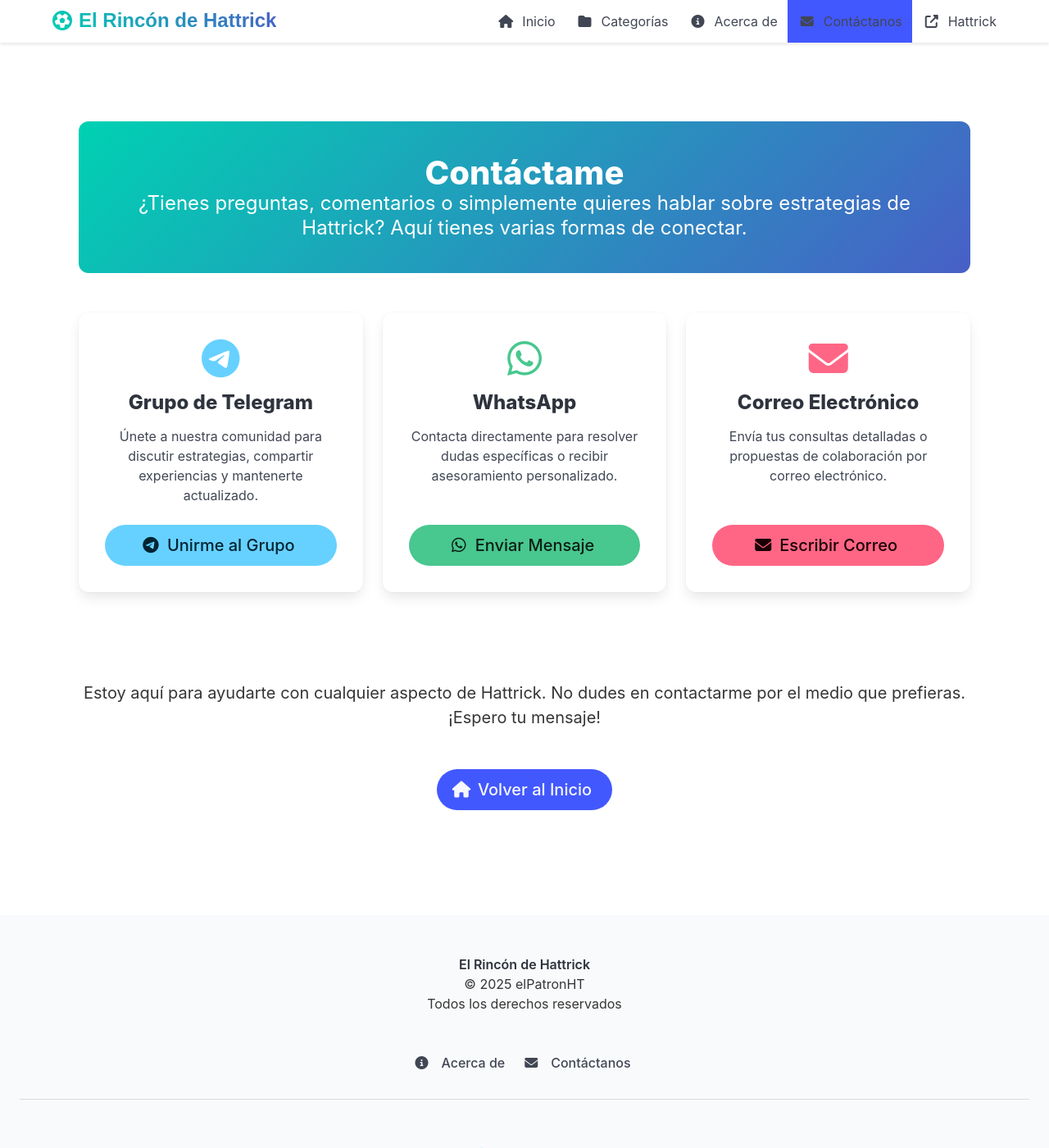
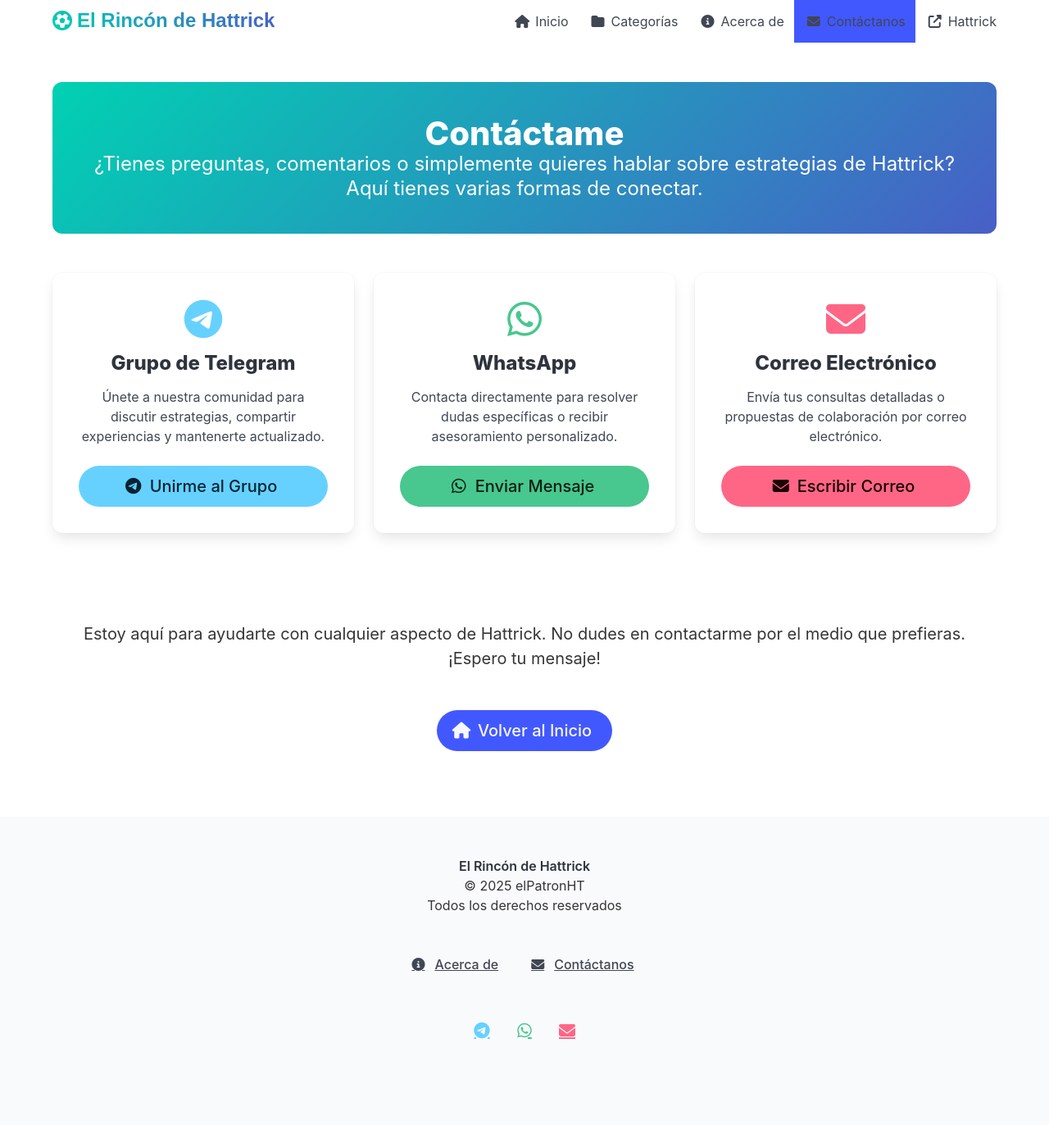
Before and after one commit to RinconHattrick/rinconhattrick.github.io, a Jekyll site: the page built from contact.html, in a window 1280 px wide and 1400 px high. Shown: the whole window at 82% size. Built offline with Jekyll 4.4.1, drawn with Linux system fonts in a browser that asks for light colours.

Commit message:
Add files via upload

```diff
--- a/_includes/footer.html
+++ b/_includes/footer.html
@@ -74,50 +74,3 @@
     </div>
   </div>
 </footer>
-
-<style>
-  .footer {
-    padding: 3rem 1.5rem;
-  }
-
-  .footer-nav {
-    border-bottom: 1px solid #dbdbdb;
-    padding-bottom: 1.5rem;
-  }
-
-  .icon-text {
-    align-items: center;
-    display: inline-flex;
-    gap: 0.5rem;
-  }
-
-  .button.is-text {
-    text-decoration: none;
-    padding: 0.5rem;
-    height: auto;
-    min-width: 2.5rem;
-  }
-
-  .button.is-text:hover {
-    background-color: rgba(0, 0, 0, 0.05);
-    border-radius: 4px;
-  }
-
-  .social-links {
-    margin-top: 1.5rem;
-  }
-
-  .social-links .button.is-text {
-    transition: transform 0.2s ease;
-  }
-
-  .social-links .button.is-text:hover {
-    transform: translateY(-2px);
-  }
-
-  @media print {
-    footer {
-      display: none;
-    }
-  }
-</style>
--- a/_includes/header.html
+++ b/_includes/header.html
@@ -104,71 +104,3 @@
     </div>
   </div>
 </nav>
-
-<style>
-  .navbar {
-    box-shadow: 0 2px 4px rgba(0, 0, 0, 0.1);
-  }
-
-  .navbar-item {
-    transition: background-color 0.2s ease;
-  }
-
-  .icon-text {
-    align-items: center;
-    display: inline-flex;
-    gap: 0.5rem;
-  }
-
-  @media screen and (max-width: 1023px) {
-    .navbar-menu {
-      padding: 1rem;
-    }
-
-    .navbar-item {
-      padding: 0.75rem;
-    }
-  }
-
-  /* Estilos para el botón burger */
-  .navbar-burger {
-    height: 4rem;
-    width: 4rem;
-  }
-
-  .navbar-burger span {
-    height: 2px;
-    width: 20px;
-  }
-
-  .navbar-burger:focus {
-    outline: 2px solid var(--primary);
-    outline-offset: -2px;
-  }
-</style>
-
-<script>
-  document.addEventListener("DOMContentLoaded", () => {
-    // Funcionalidad del menú móvil
-    const burger = document.querySelector(".navbar-burger");
-    const menu = document.querySelector(".navbar-menu");
-
-    burger?.addEventListener("click", () => {
-      const isExpanded = burger.getAttribute("aria-expanded") === "true";
-
-      burger.setAttribute("aria-expanded", !isExpanded);
-      menu.classList.toggle("is-active");
-    });
-
-    // Cerrar menú al hacer clic fuera
-    document.addEventListener("click", (e) => {
-      const isClickInside =
-        burger?.contains(e.target) || menu?.contains(e.target);
-
-      if (!isClickInside && menu?.classList.contains("is-active")) {
-        menu.classList.remove("is-active");
-        burger?.setAttribute("aria-expanded", "false");
-      }
-    });
-  });
-</script>
--- a/_layouts/default.html
+++ b/_layouts/default.html
@@ -92,7 +92,7 @@
   <body class="has-navbar-fixed-top {{ page.layout | downcase }}">
     {% include header.html %}
 
-    <main class="section" role="main">{{ content }}</main>
+    <main role="main">{{ content }}</main>
 
     {% include footer.html %}
   </body>
```
